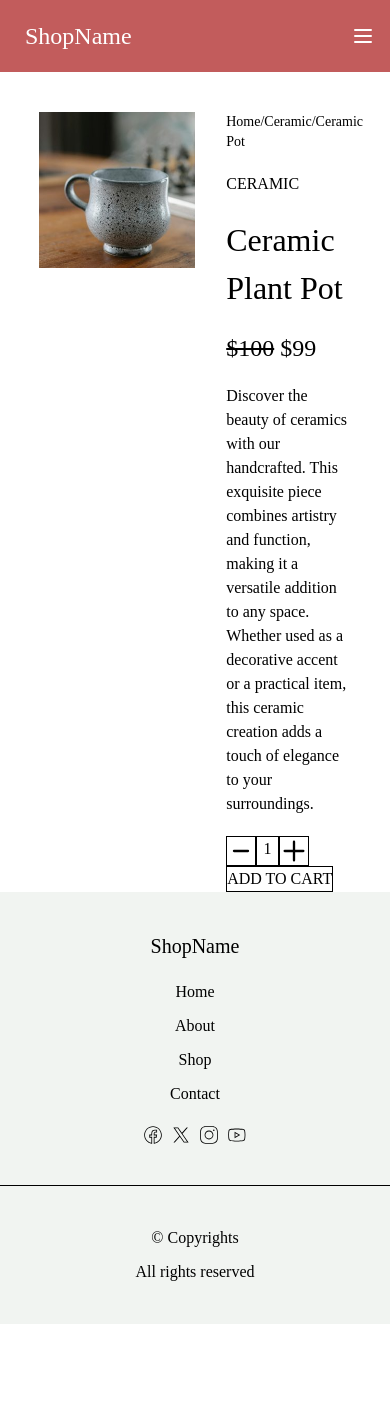
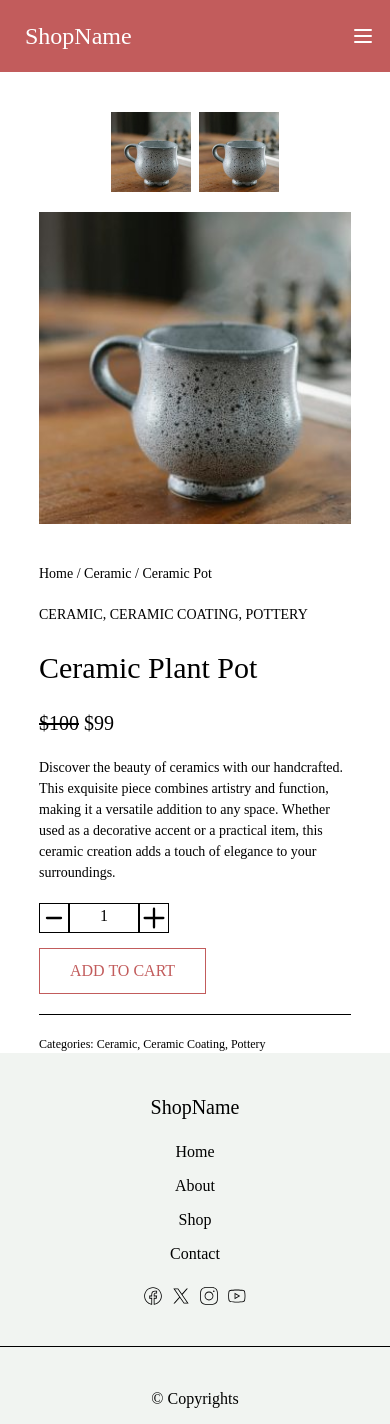
Before and after one commit to Vinzecta/Web-Project, a React (Vite) app: page / in a window 390 px wide. Shown: the top 1424 px of the page. Before the commit the page ends 1324 px from the top, so only its background shows below. Built offline with nearby package versions, Linux system fonts and the light colour scheme.

Commit message:
Finish Product Detail Section (Detail page)

```diff
--- a/src/Components/Counter.jsx
+++ b/src/Components/Counter.jsx
@@ -1,12 +1,12 @@
 import Plus from "../assets/plus.svg"
 import Minus from "../assets/minus.svg"
 
-function Counter() {
+function Counter({...props}) {
     return (
-        <div className="flex">
-            <img src={Minus} alt="Minus Icon" className="w-[30px] border"/>
-            <p className="px-[5%] h-[30px] border text-base">1</p>
-            <img src={Plus} alt="Plus Icon" className="w-[30px] border"/>
+        <div {...props}>
+            <img src={Minus} alt="Minus Icon" className="w-[30px] h-[30px] border"/>
+            <p className="px-[30px] h-[30px] border text-base">1</p>
+            <img src={Plus} alt="Plus Icon" className="w-[30px] h-[30px] border"/>
         </div>
     );
 }
--- /dev/null
+++ b/src/Components/Product Detail/Product_Detail.css
@@ -0,0 +1,49 @@
+@media screen and (max-width: 1024px) {
+    #detail-section {
+        flex-direction: column;
+    }
+
+    #image-container {
+        flex-direction: column;
+        gap: 20px;
+        width: 100%;
+    }
+
+    #small-image-container {
+        flex-direction: row;
+        margin: 0 auto
+    }
+
+    #small-image-container img {
+        width: 80px;
+    }
+
+    #info-container {
+        width: 100%;
+    }
+
+    #product-category {
+        font-size: 14px;
+    }
+
+    #product-name {
+        font-size: 30px;
+    }
+
+    #price {
+        font-size: 20px;
+    }
+
+    #description {
+        font-size: 14px;
+    }
+
+    #quantity {
+        flex-direction: column;
+        gap: 15px
+    }
+
+    #category {
+        font-size: 12px;
+    }
+}
--- a/src/Components/Product Detail/Product_Detail.jsx
+++ b/src/Components/Product Detail/Product_Detail.jsx
@@ -1,23 +1,31 @@
 import Image7 from "../../assets/image-7.jpg"
 import Counter from "../Counter";
+import "./Product_Detail.css"
 
 function Product_Detail() {
     return (
-        <section className="w-[80%] mx-auto mt-10 flex justify-between">
-            <div className="h-[20%] w-[50%]">
+        <section className="w-[80%] mx-auto mt-10 flex gap-10" id="detail-section">
+            <div className="w-[50%] flex gap-2" id="image-container">
+                <div className="flex flex-col gap-2 w-fit h-fit" id="small-image-container">
+                    <img src={Image7} alt="Image 7" className="w-[120px]" />
+                    <img src={Image7} alt="Image 7" className="w-[120px]" />
+                </div>
+
                 <img src={Image7} alt="Image 7" className="h-full w-full object-cover" />
             </div>
 
-            <div className="w-[40%] flex flex-col gap-5">
-                 <p className="text-sm">Home/Ceramic/Ceramic Pot</p>
-                 <h4 className="text-base">CERAMIC</h4>
-                 <h3 className="text-[32px]">Ceramic Plant Pot</h3>
-                 <p className="text-2xl"><span className="line-through">$100</span> $99</p>
-                 <p className="text-base">Discover the beauty of ceramics with our handcrafted. This exquisite piece combines artistry and function, making it a versatile addition to any space. Whether used as a decorative accent or a practical item, this ceramic creation adds a touch of elegance to your surroundings.</p>
-                 <div>
-                     <Counter />
-                     <button className="border text-base">ADD TO CART</button>
+            <div className="w-[50%] flex flex-col gap-5" id="info-container">
+                 <p className="text-sm">Home / Ceramic / Ceramic Pot</p>
+                 <h4 className="text-base" id="product-category">CERAMIC, CERAMIC COATING, POTTERY</h4>
+                 <h3 className="text-[32px]" id="product-name">Ceramic Plant Pot</h3>
+                 <p className="text-2xl" id="price"><span className="line-through">$100</span> $99</p>
+                 <p className="text-base" id="description">Discover the beauty of ceramics with our handcrafted. This exquisite piece combines artistry and function, making it a versatile addition to any space. Whether used as a decorative accent or a practical item, this ceramic creation adds a touch of elegance to your surroundings.</p>
+                 <div className="flex gap-10 pb-5 border-b" id="quantity">
+                     <Counter className="flex my-auto" />
+                     <button className="text-base text-[#C25C5C] w-fit py-[10px] px-[30px] border border-[#C25C5C] banner-p">ADD TO CART</button>
                  </div>
+
+                 <p className="text-base" id="category">Categories: <span>Ceramic, Ceramic Coating, Pottery</span></p>
             </div>
         </section>
     );
```
